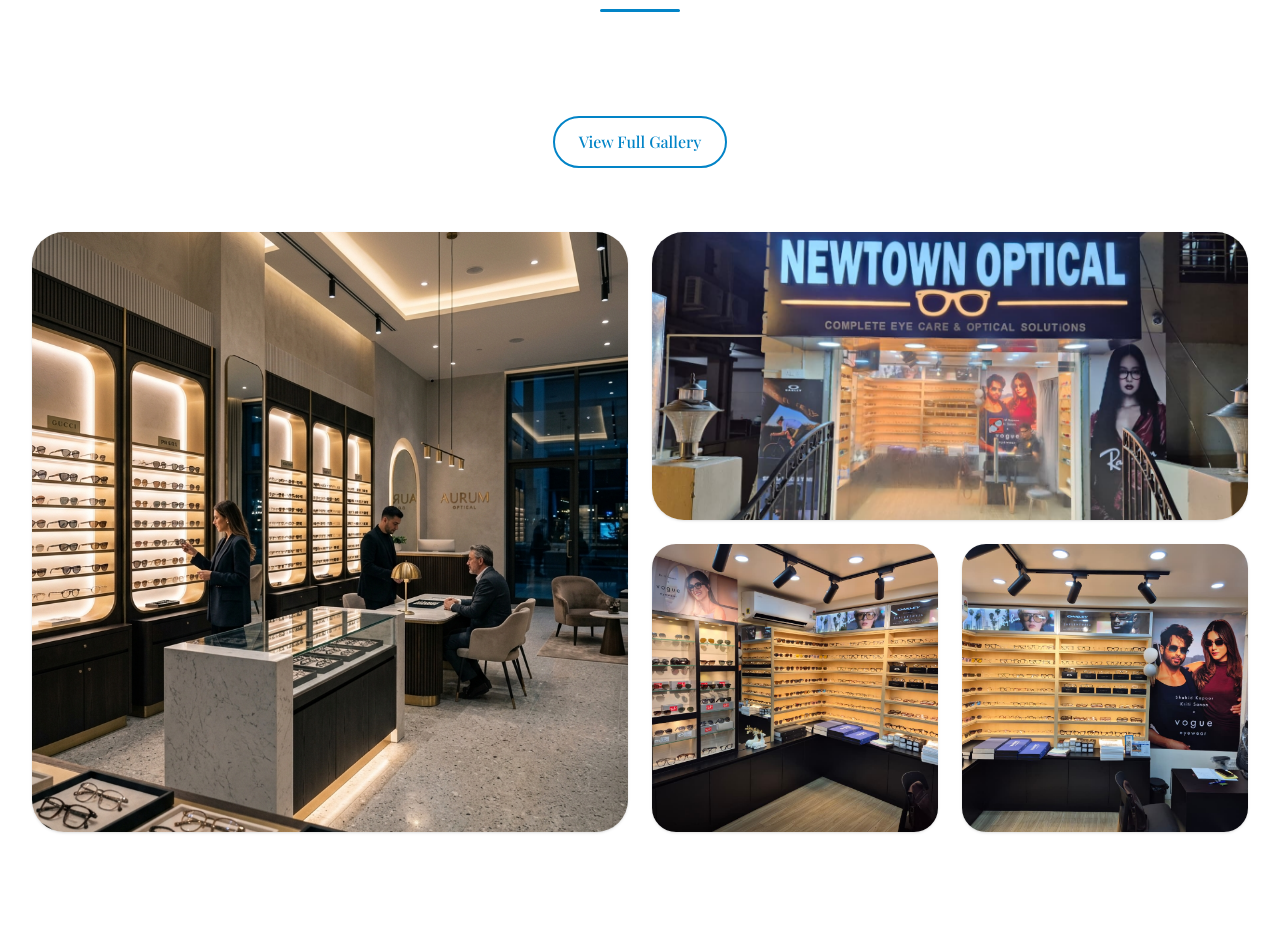
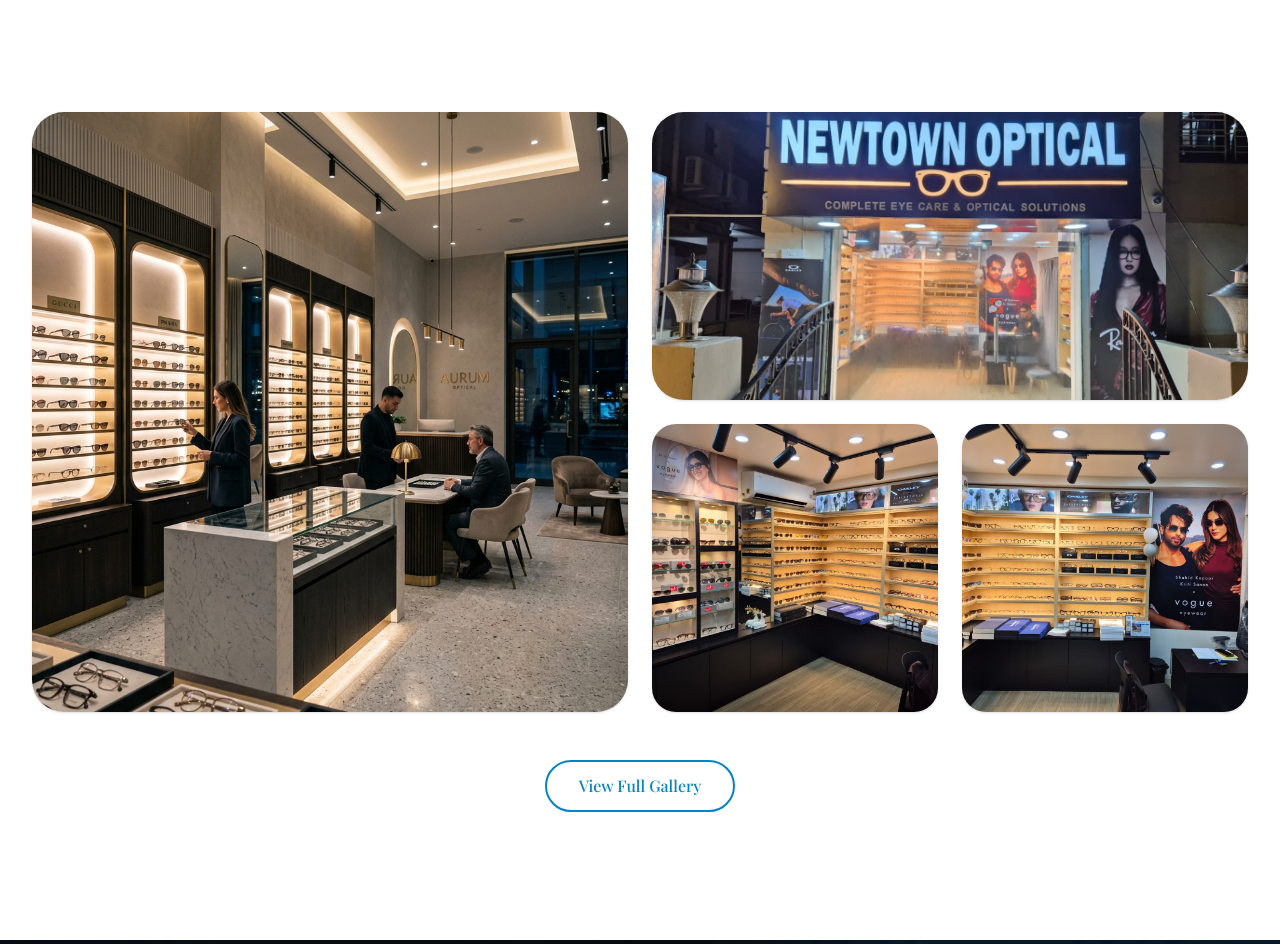
Before and after one commit to deosweb2025/NewTown_Optical_Website, a React (Vite) app: page / in a window 1280 px wide. Shown: the part 4128-5072 px from the top of the page. Built offline with nearby package versions, Linux system fonts and the light colour scheme; a web font is replaced by a local one.

Commit message:
some improvement

```diff
--- a/src/App.jsx
+++ b/src/App.jsx
@@ -1,4 +1,5 @@
-import { Routes, Route } from "react-router-dom";
+import { Routes, Route, useLocation } from "react-router-dom";
+import { useLayoutEffect } from "react";
 import MainLayout from "./components/layout/MainLayout";
 import Home from "./pages/Home";
 import About from "./pages/About";
@@ -7,6 +8,18 @@
 import Contact from "./pages/Contact";
 
 function App() {
+  const { pathname } = useLocation();
+
+  useLayoutEffect(() => {
+    // This tells the browser to instantly show the top of the new page
+    // without any smooth scrolling animation.
+    window.scrollTo({
+      top: 0,
+      left: 0,
+      behavior: "instant",
+    });
+  }, [pathname]);
+
   return (
     <Routes>
       <Route element={<MainLayout />}>
--- a/src/components/home/FeaturedServices.jsx
+++ b/src/components/home/FeaturedServices.jsx
@@ -100,11 +100,6 @@
                 <p className="relative z-10 text-muted leading-relaxed">
                   {service.description}
                 </p>
-
-                {/* Minimalist Learn More arrow */}
-                <div className="relative z-10 mt-6 flex items-center text-sm font-semibold text-primary opacity-0 -translate-x-4 group-hover:opacity-100 group-hover:translate-x-0 transition-all duration-500">
-                  Learn More <span className="ml-2 font-bold text-lg leading-none">→</span>
-                </div>
                 </div>
               </div>
             );
--- a/src/components/home/HomeGallery.jsx
+++ b/src/components/home/HomeGallery.jsx
@@ -47,19 +47,13 @@
   return (
     <section ref={sectionRef} className="py-20 md:py-32 bg-white">
       <div className="container mx-auto px-4 md:px-8 max-w-7xl">
-        <div className="flex flex-col items-center text-center mb-12 md:mb-16 gap-6">
+        <div className="flex flex-col items-center text-center mb-12 md:mb-16">
           <SectionHeading
             subtitle="Showcase"
             title={<span className="font-script font-normal tracking-wide text-secondary">Our Latest <span className="text-primary">Collections</span></span>}
-            className="mb-0 md:mb-0"
+            className="mb-0"
             centered={true}
           />
-          <Link
-            to="/gallery"
-            className="inline-block border-2 border-primary text-primary hover:bg-primary hover:text-white px-6 py-3 rounded-full font-medium transition-colors"
-          >
-            View Full Gallery
-          </Link>
         </div>
 
         <div className="grid grid-cols-2 md:grid-cols-4 md:grid-rows-2 gap-4 md:gap-6 auto-rows-[250px] md:auto-rows-auto md:h-[600px]">
@@ -98,7 +92,7 @@
           })}
         </div>
 
-        <div className="mt-10 text-center md:hidden">
+        <div className="mt-12 flex justify-center">
           <Link
             to="/gallery"
             className="inline-block border-2 border-primary text-primary hover:bg-primary hover:text-white px-8 py-3 rounded-full font-medium transition-colors"
```
